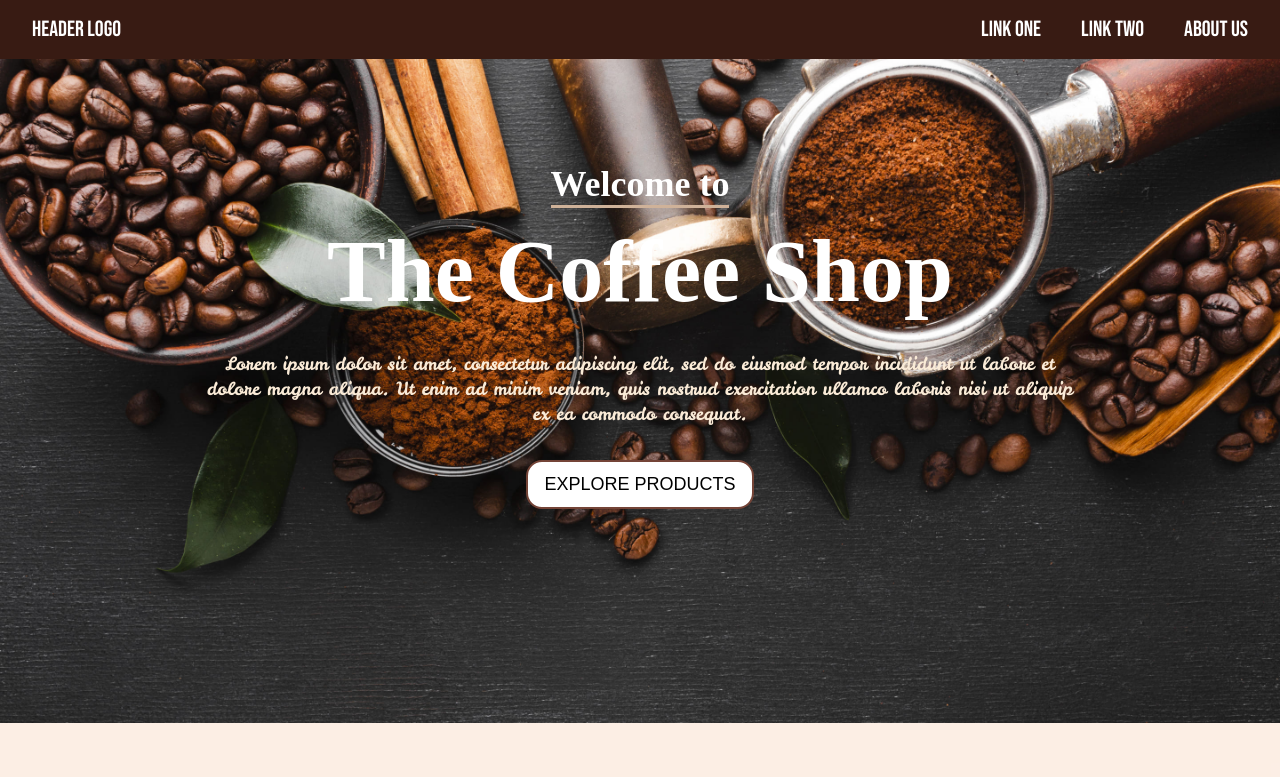
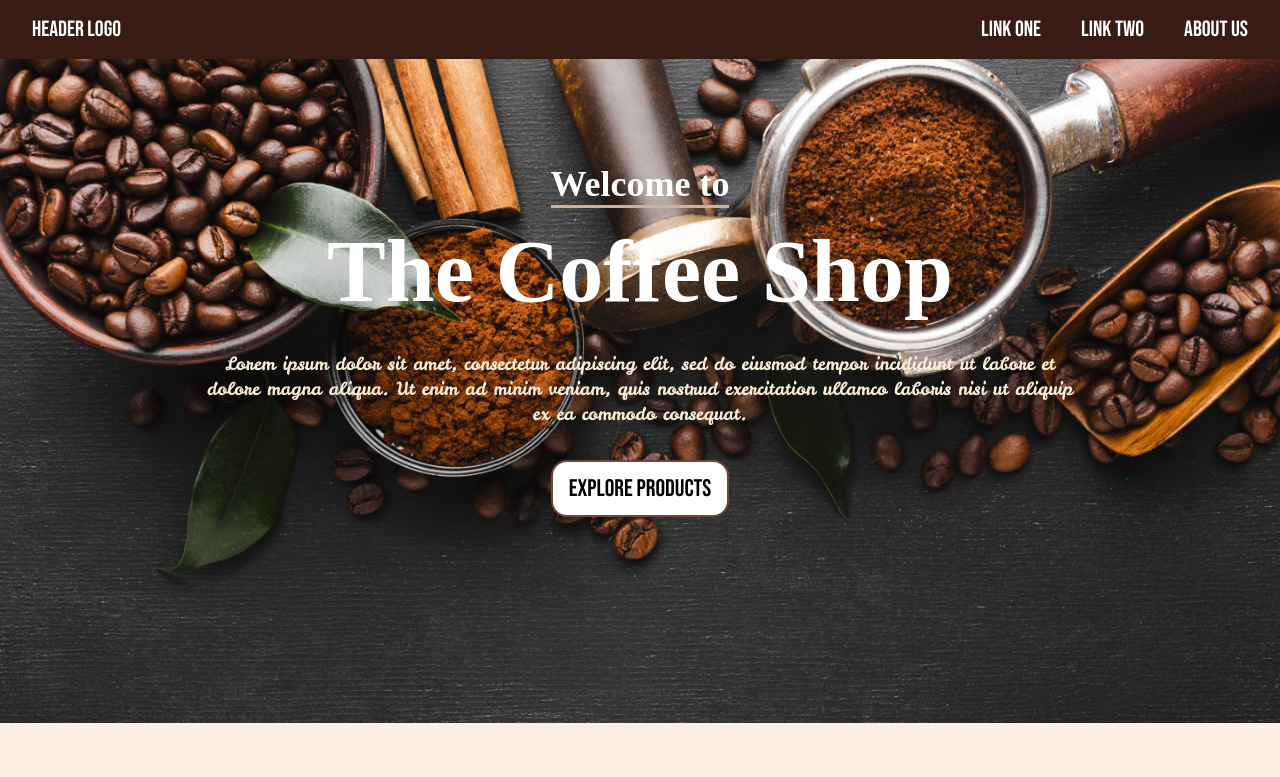
Before and after one commit to RiviCodes/coffee-shop-react, a React (Create React App) app: page / in a window 1280 px wide. Shown: the top 777 px of the page. Built offline with nearby package versions, Linux system fonts and the light colour scheme; a web font is replaced by a local one.

Commit message:
Change button font

```diff
--- a/src/styles/Intro.css
+++ b/src/styles/Intro.css
@@ -43,8 +43,8 @@
   border-radius: 16px;
   background-color: white;
   transition-duration: 0.6s;
-  font-size: 18px;
-  /* font-family: 'Pacifico', cursive; */
+  font-size: 24px;
+  font-family: 'Bebas Neue', cursive;
 }
 
 #explore-button:hover {
```
